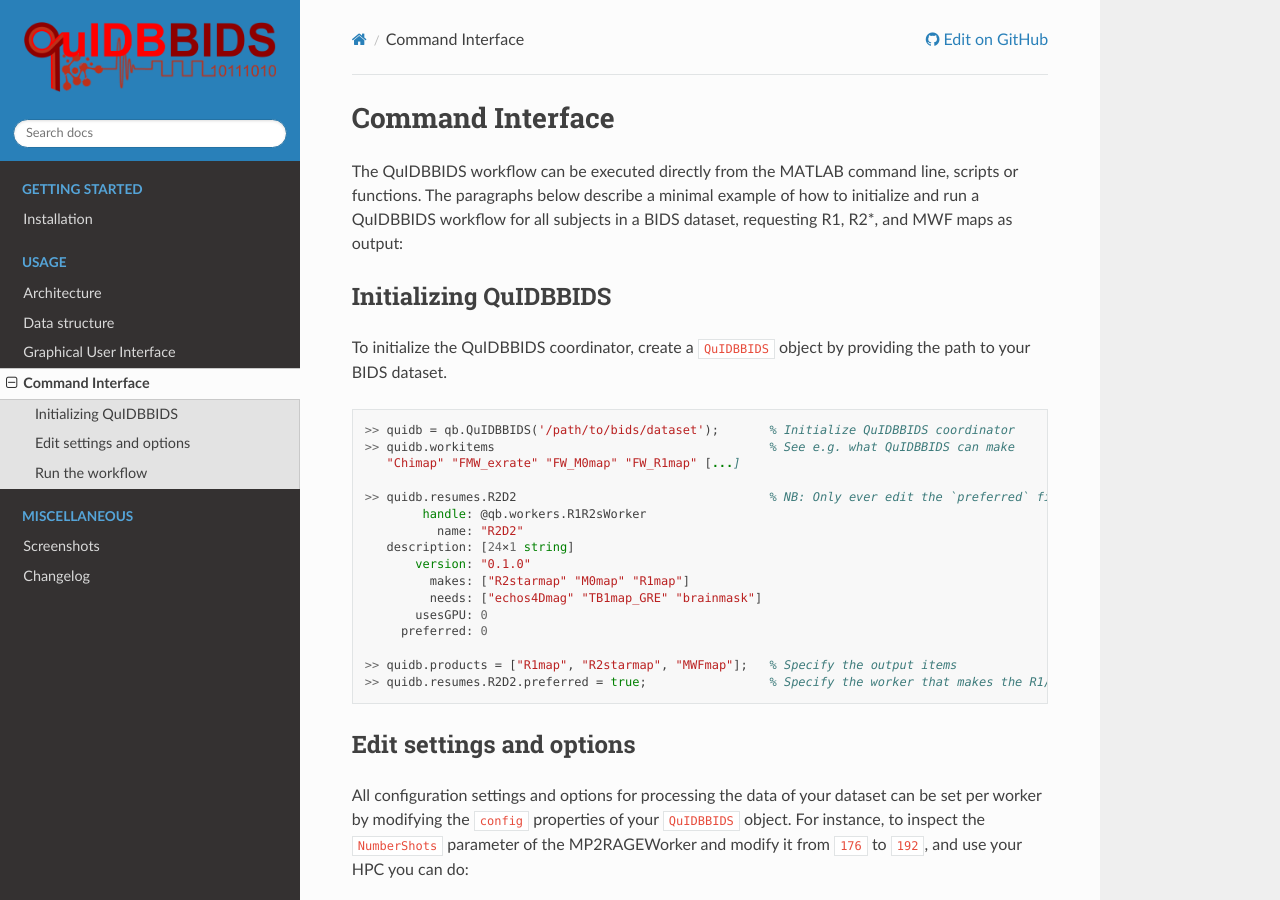
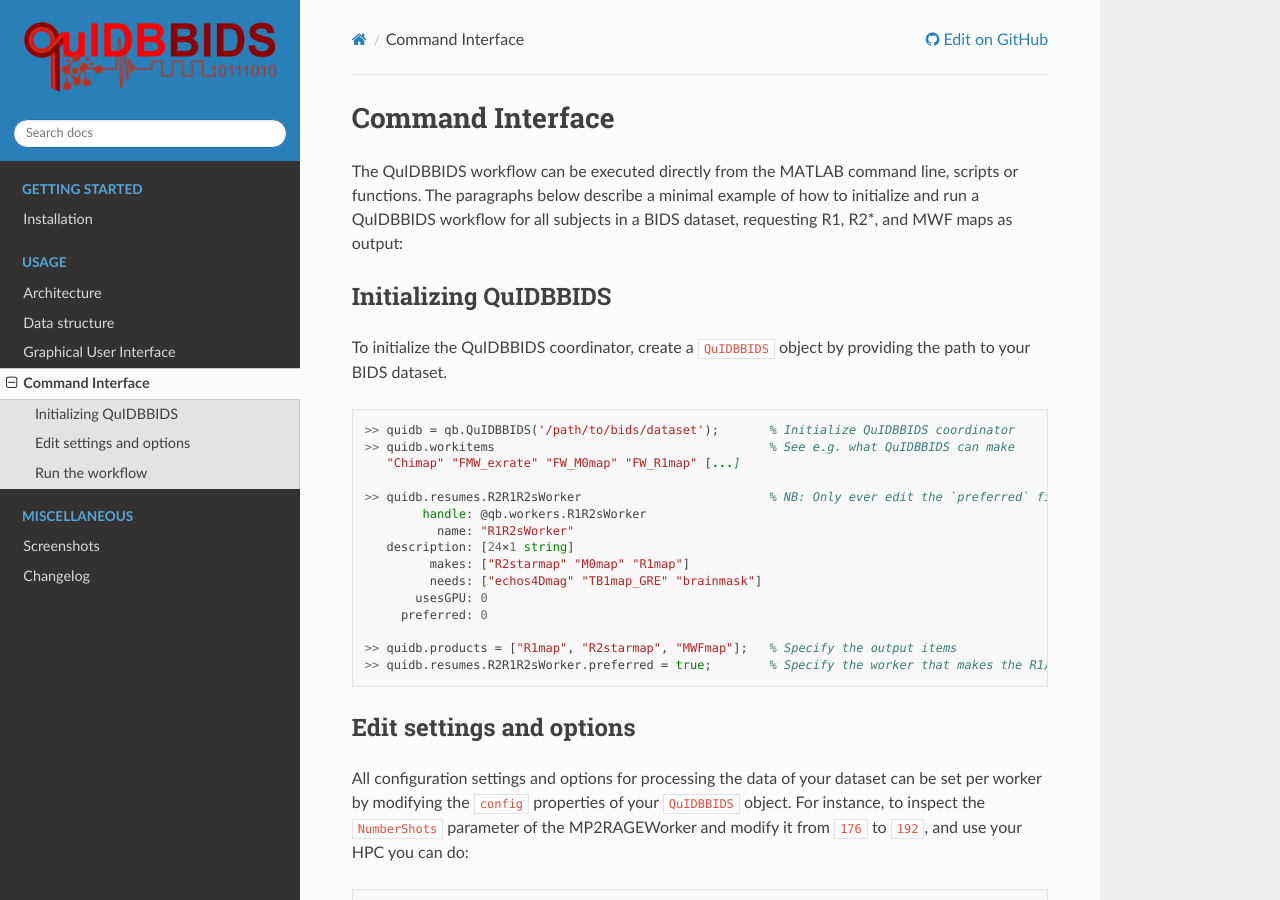
Before and after one commit to Donders-Institute/quidbbids, a Sphinx documentation site: the page built from docs/CLI.rst, in a window 1280 px wide and 900 px high. Built offline with Sphinx 7.4.7 and the Read the Docs theme 3.1.0, drawn with Linux system fonts in a browser that asks for light colours; pages that are not in the unit, such as notebooks, are missing from menus; the version number could not be read and is left out.

Commit message:
Refactor worker properties to remove version and name fields, add tests

```diff
--- a/docs/CLI.rst
+++ b/docs/CLI.rst
@@ -16,18 +16,17 @@ To initialize the QuIDBBIDS coordinator, create a ``QuIDBBIDS`` object by provid
    >> quidb.workitems                                      % See e.g. what QuIDBBIDS can make
       "Chimap" "FMW_exrate" "FW_M0map" "FW_R1map" [...]
 
-   >> quidb.resumes.R2D2                                   % NB: Only ever edit the `preferred` field
+   >> quidb.resumes.R2R1R2sWorker                          % NB: Only ever edit the `preferred` field
            handle: @qb.workers.R1R2sWorker
-             name: "R2D2"
+             name: "R1R2sWorker"
       description: [24×1 string]
-          version: "0.1.0"
             makes: ["R2starmap" "M0map" "R1map"]
             needs: ["echos4Dmag" "TB1map_GRE" "brainmask"]
           usesGPU: 0
         preferred: 0
 
    >> quidb.products = ["R1map", "R2starmap", "MWFmap"];   % Specify the output items
-   >> quidb.resumes.R2D2.preferred = true;                 % Specify the worker that makes the R1/R2starmap
+   >> quidb.resumes.R2R1R2sWorker.preferred = true;        % Specify the worker that makes the R1/R2starmap
 
 Edit settings and options
 -------------------------
```
Also changed, not shown: 14 other files.
